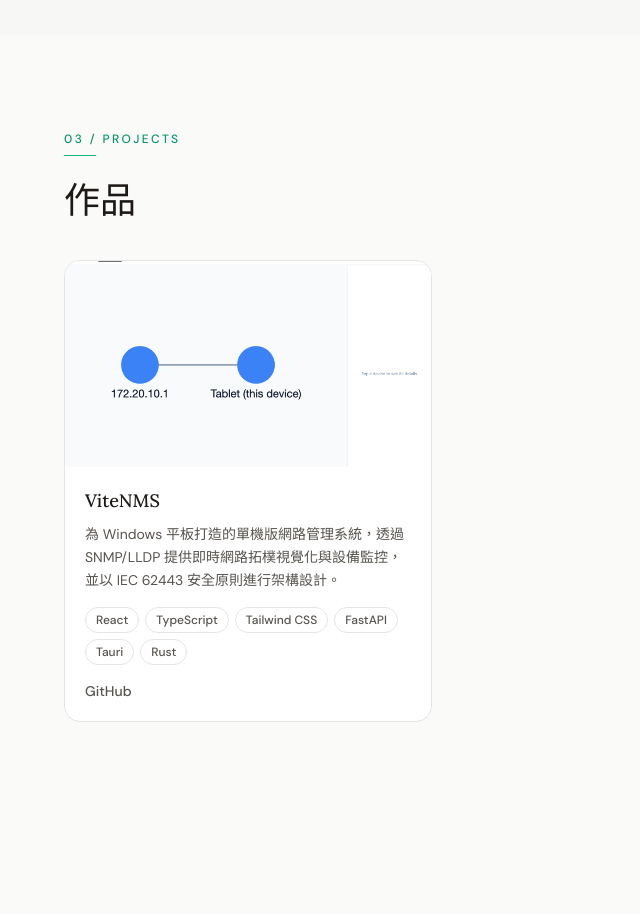
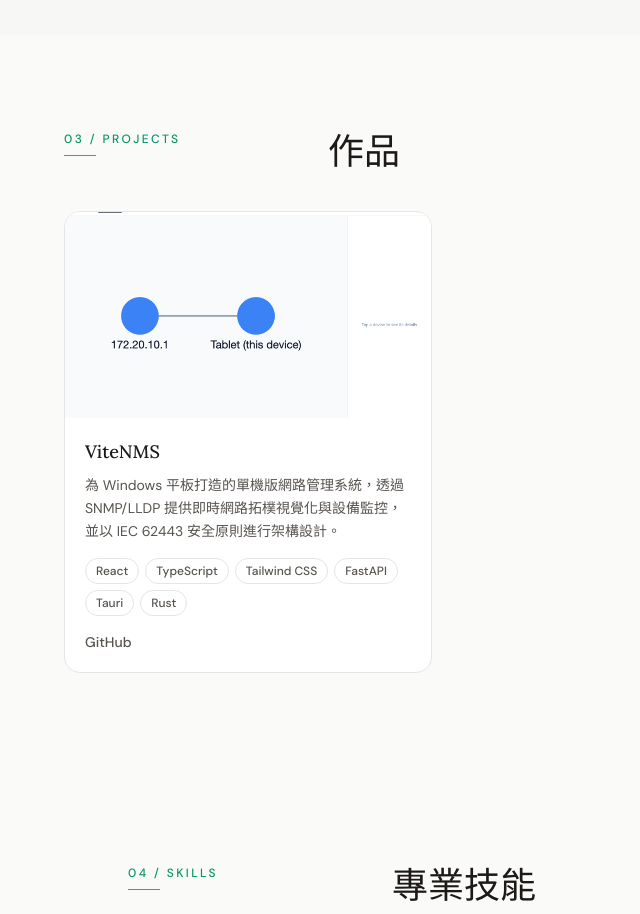
Before and after one commit to AndyChouCoding/AndyCV, a React (Vite) app: page / in a window 1280 px wide. Shown: the part 2220-3134 px from the top of the page, without its empty margins (0-640 px from the left). Built offline with nearby package versions, Linux system fonts and the light colour scheme.

Commit message:
fix: align Projects heading with other sections
Restores the 200px label-sidebar grid for the section label/heading
(matching Experience, Skills, etc.), which was dropped in an earlier
pass to fix the card-grid width. The card grid itself stays full-width
below it.

```diff
--- a/src/components/Projects.tsx
+++ b/src/components/Projects.tsx
@@ -22,13 +22,17 @@
   return (
     <section id="projects" className="py-24 px-6" ref={ref}>
       <div className="max-w-6xl mx-auto">
-        {/* Section label + heading */}
-        <div className="reveal mb-10">
-          <span className="block text-xs font-medium tracking-[0.2em] uppercase text-emerald-600 dark:text-emerald-400 mb-2">
-            03 / Projects
-          </span>
-          <div className="w-8 h-px bg-emerald-500 dark:bg-emerald-400 mb-6" />
-          <h2 className="font-display text-3xl md:text-4xl font-medium text-stone-900 dark:text-stone-50 leading-snug">
+        <div className="grid md:grid-cols-[200px_1fr] gap-12 md:gap-16 items-start mb-10">
+          {/* Section label */}
+          <div className="reveal">
+            <span className="block text-xs font-medium tracking-[0.2em] uppercase text-emerald-600 dark:text-emerald-400 mb-2">
+              03 / Projects
+            </span>
+            <div className="w-8 h-px bg-emerald-500 dark:bg-emerald-400" />
+          </div>
+
+          {/* Heading */}
+          <h2 className="reveal reveal-delay-2 font-display text-3xl md:text-4xl font-medium text-stone-900 dark:text-stone-50 leading-snug">
             {lang === 'zh' ? '作品' : 'Projects'}
           </h2>
         </div>
```
Also changed, not shown: 1 other file (tests, documents, lock files or other folders).
